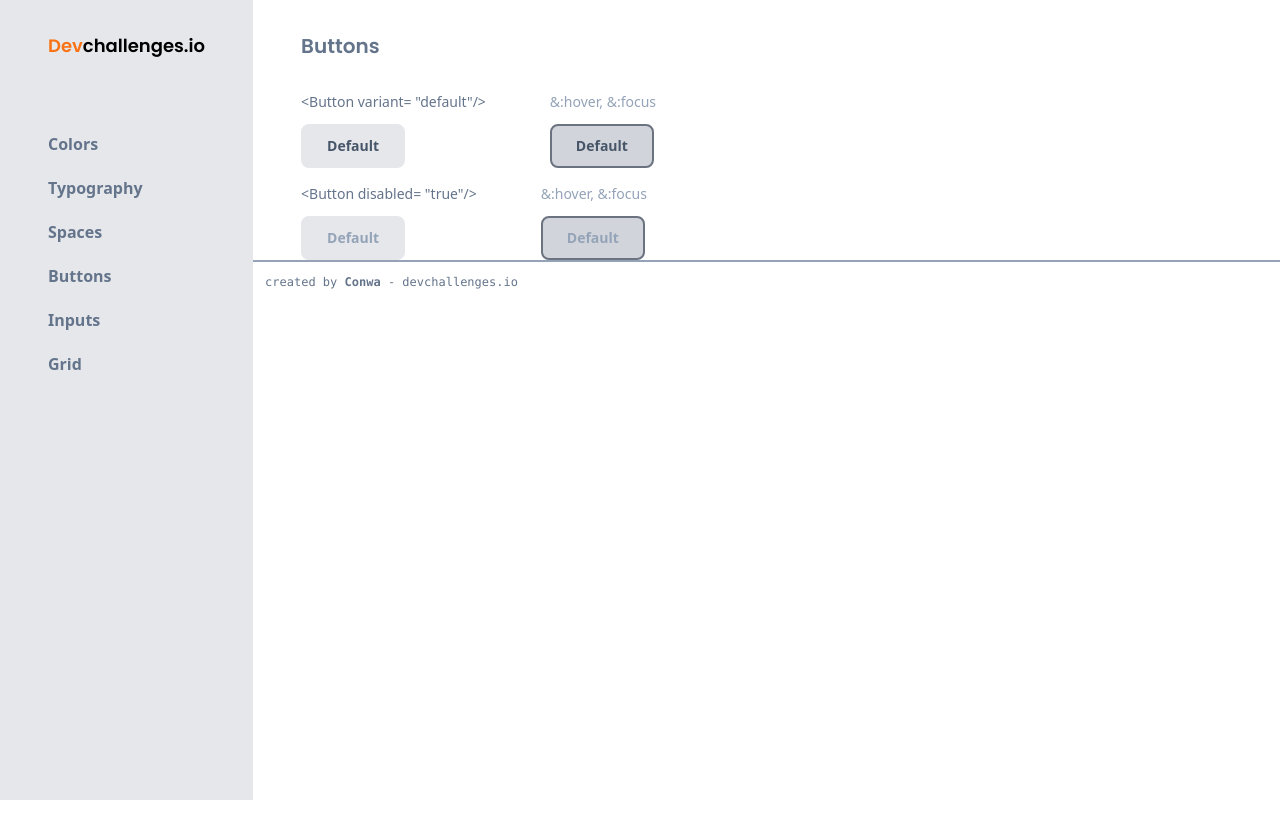
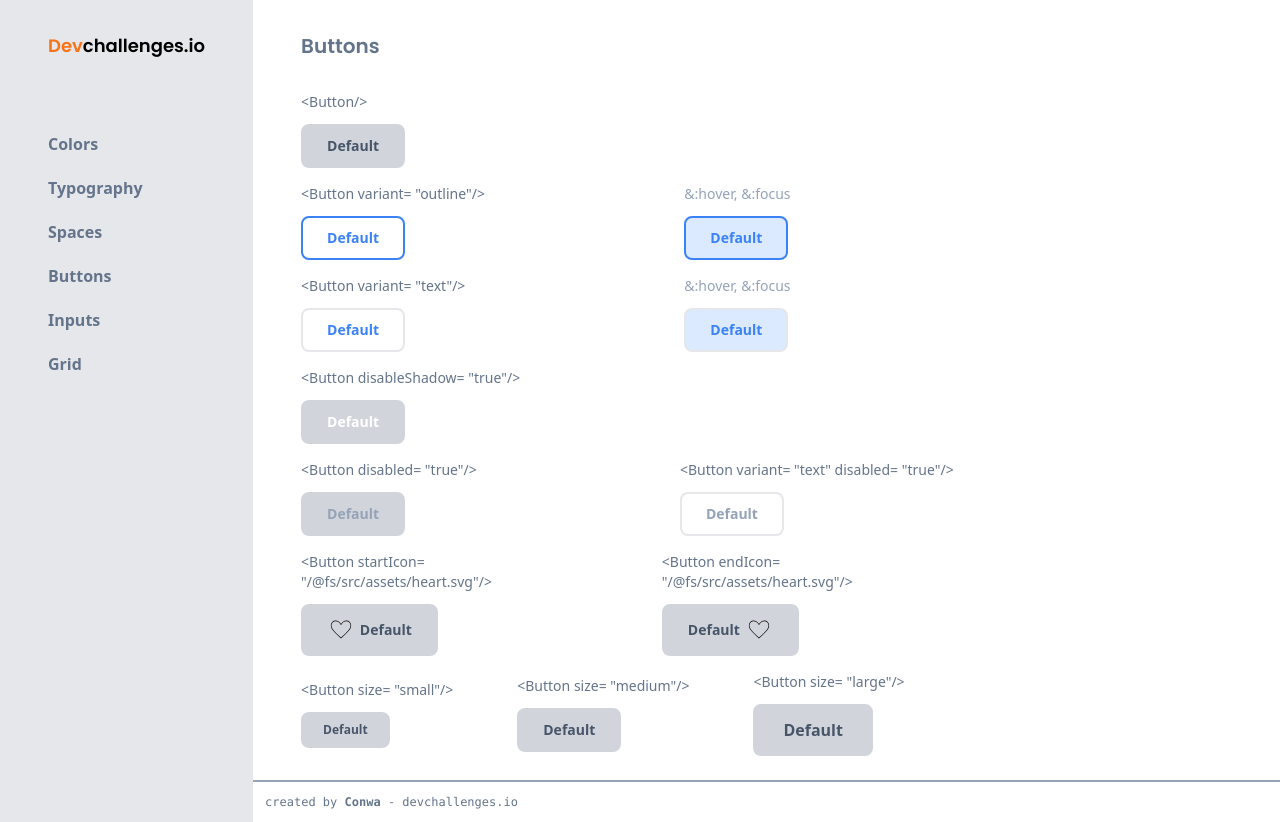
Before and after one commit to Conwa/reusable-button-component, a React (Vite) app: page / in a window 1280 px wide. Before the commit the page ends 800 px from the top, so only its background shows below. Built offline with nearby package versions, Linux system fonts and the light colour scheme.

Commit message:
almost done

```diff
--- a/src/components/Button.jsx
+++ b/src/components/Button.jsx
@@ -1,13 +1,14 @@
 const ButtonVariant = {
   text: "bg-white hover:bg-blue-100 text-blue-500 border-0",
   outline: "border-blue-500 bg-white hover:bg-blue-100 text-blue-500",
-  default: "hover:border-gray-500 bg-gray-200 hover:bg-gray-300 text-slate-600",
+  default:
+    "hover:border-gray-400 border-gray-300 bg-gray-300 hover:bg-gray-400 text-slate-600",
 };
 
 const ButtonVariantHover = {
   text: "bg-blue-100 text-blue-500 border-0",
   outline: "border-blue-500 bg-blue-100 text-blue-500",
-  default: "border-gray-500 bg-gray-300 text-slate-600",
+  default: "border-gray-400 bg-gray-400 text-slate-600",
 };
 
 const ButtonSize = {
@@ -19,16 +20,21 @@ const ButtonSize = {
 const ButtonDisabled =
   "disabled:pointer-events-none disabled:text-slate-400 disabled:hover:bg-inherit";
 
+const ButtonDisableShadow =
+  "bg-blue-600 text-white border-blue-600 hover:bg-blue-600 hover:border-blue-600";
+
 const Button = (props) => {
   const {
     variant = "default",
     disabled = false,
+    disableShadow = false,
     startIcon,
     endIcon,
     size = "medium",
   } = { ...props };
 
   const labels = { ...props };
+  console.log(props.variant);
 
   const buttonStyle = `w-fit rounded-lg border-2 font-semibold `;
 
@@ -37,15 +43,45 @@ const Button = (props) => {
   ${ButtonVariant[variant]}
   ${ButtonSize[size]}
   ${disabled ? ButtonDisabled : null}
+  ${disableShadow ? ButtonDisableShadow : null}
   `;
   const buttonStyleDefinitiveHover = `${buttonStyle}
   ${ButtonVariantHover[variant]}
   ${ButtonSize[size]}
-  ${disabled ? ButtonDisabled : null}`;
+  ${disabled ? ButtonDisabled : null}
+  `;
+  if (props.variant && labels.disabled !== true) {
+    return (
+      <div className="flex w-6/12 justify-between gap-16">
+        {" "}
+        <div className="flex  flex-col">
+          <p className="pb-3 text-sm text-slate-500 ">
+            {" "}
+            {`<Button`}
+            {Object.entries(labels).map((el) => (
+              // eslint-disable-next-line react/jsx-key
+              <span>
+                {" "}
+                {el[0]}= "{el[1].toString()}"
+              </span>
+            ))}
+            {`/>`}{" "}
+          </p>
 
-  return (
-    <div className="flex gap-16">
-      {" "}
+          <button disabled={disabled} className={buttonStyleDefinitive}>
+            {startIcon ? <img src={startIcon} /> : null} Default {endIcon}
+          </button>
+        </div>
+        <div className="flex flex-col">
+          <p className="pb-3 text-sm text-slate-400">&:hover, &:focus</p>
+          <button disabled={disabled} className={buttonStyleDefinitiveHover}>
+            Default
+          </button>
+        </div>
+      </div>
+    );
+  } else {
+    return (
       <div className="flex flex-col">
         <p className="pb-3 text-sm text-slate-500 ">
           {" "}
@@ -58,19 +94,25 @@ const Button = (props) => {
           ))}
           {`/>`}{" "}
         </p>
-
-        <button disabled={disabled} className={buttonStyleDefinitive}>
-          {startIcon} Default {endIcon}
+        <button
+          disabled={disabled}
+          className={buttonStyleDefinitive}
+          style={{
+            display: "flex",
+            justifyContent: "center",
+            alignItems: "center",
+            gap: ".3rem",
+          }}
+        >
+          {startIcon ? (
+            <img src={startIcon} className="m-0 h-7 w-auto" />
+          ) : null}
+          Default
+          {endIcon ? <img src={endIcon} className="m-0 h-7 w-auto" /> : null}
         </button>
       </div>
-      <div className="flex flex-col">
-        <p className="pb-3 text-sm text-slate-400">&:hover, &:focus</p>
-        <button disabled={disabled} className={buttonStyleDefinitiveHover}>
-          Default
-        </button>
-      </div>
-    </div>
-  );
+    );
+  }
 };
 
 export default Button;
--- a/src/components/ButtonList.jsx
+++ b/src/components/ButtonList.jsx
@@ -1,16 +1,33 @@
+import Logo from "../assets/heart.svg";
 import Button from "./Button";
 
 const ButtonList = () => {
   return (
-    <div className="flex w-full flex-col items-start gap-4 ps-12 pt-8">
+    <div className="flex w-full flex-col items-start gap-4 pb-6 ps-12 pt-8">
       <h1
         style={{ fontFamily: "Poppins" }}
         className="pb-4 text-xl font-semibold text-slate-500"
       >
         Buttons
       </h1>
-      <Button variant={"default"} />
-      <Button disabled={true} />
+
+      <Button />
+      <Button variant={"outline"} />
+      <Button variant={"text"} />
+      <Button disableShadow />
+      <div className="flex w-8/12 justify-between gap-16">
+        <Button disabled />
+        <Button variant={"text"} disabled />
+      </div>
+      <div className="flex w-8/12 justify-between gap-16">
+        <Button startIcon={Logo} />
+        <Button endIcon={Logo} />
+      </div>
+      <div className="flex w-10/12 items-center gap-16">
+        <Button size="small" />
+        <Button size="medium" />
+        <Button size="large" />
+      </div>
     </div>
   );
 };
```
Also changed, not shown: src/assets/heart.svg (added).
